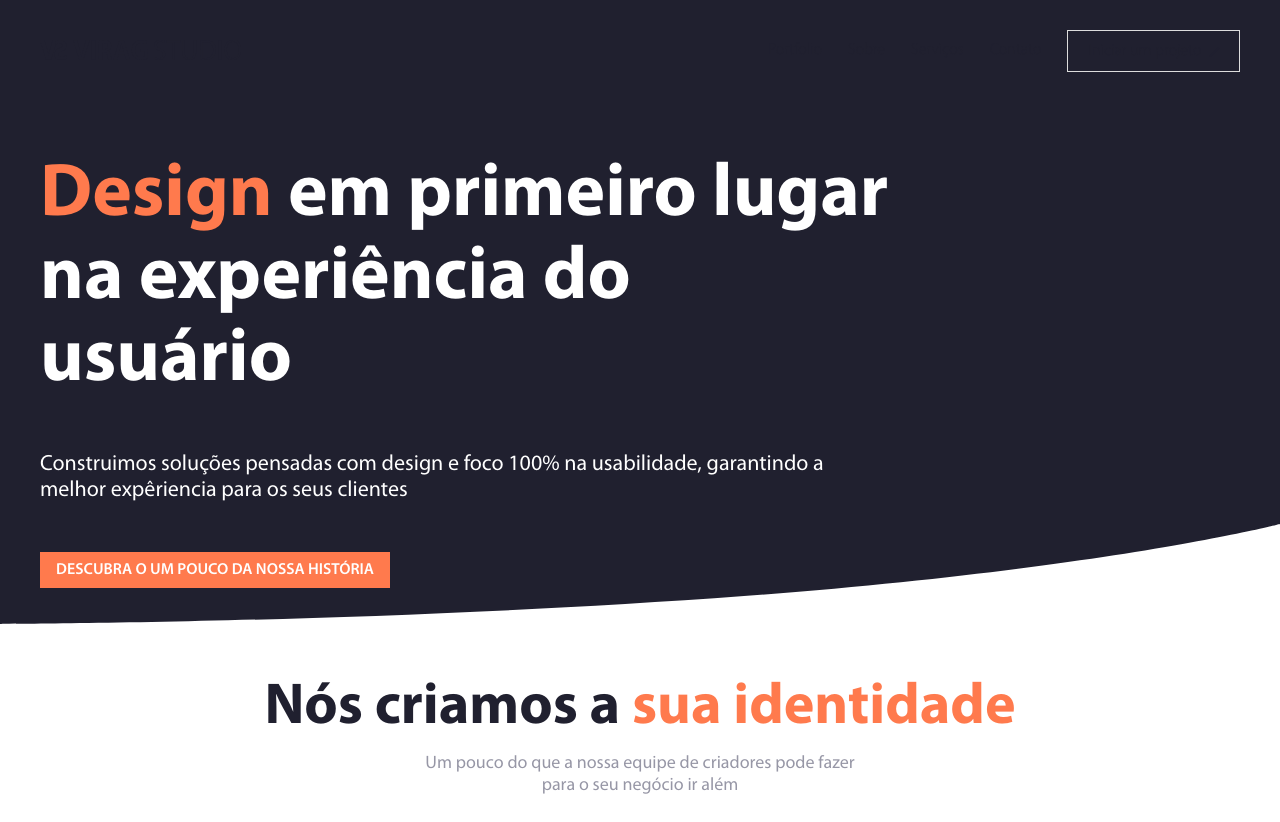
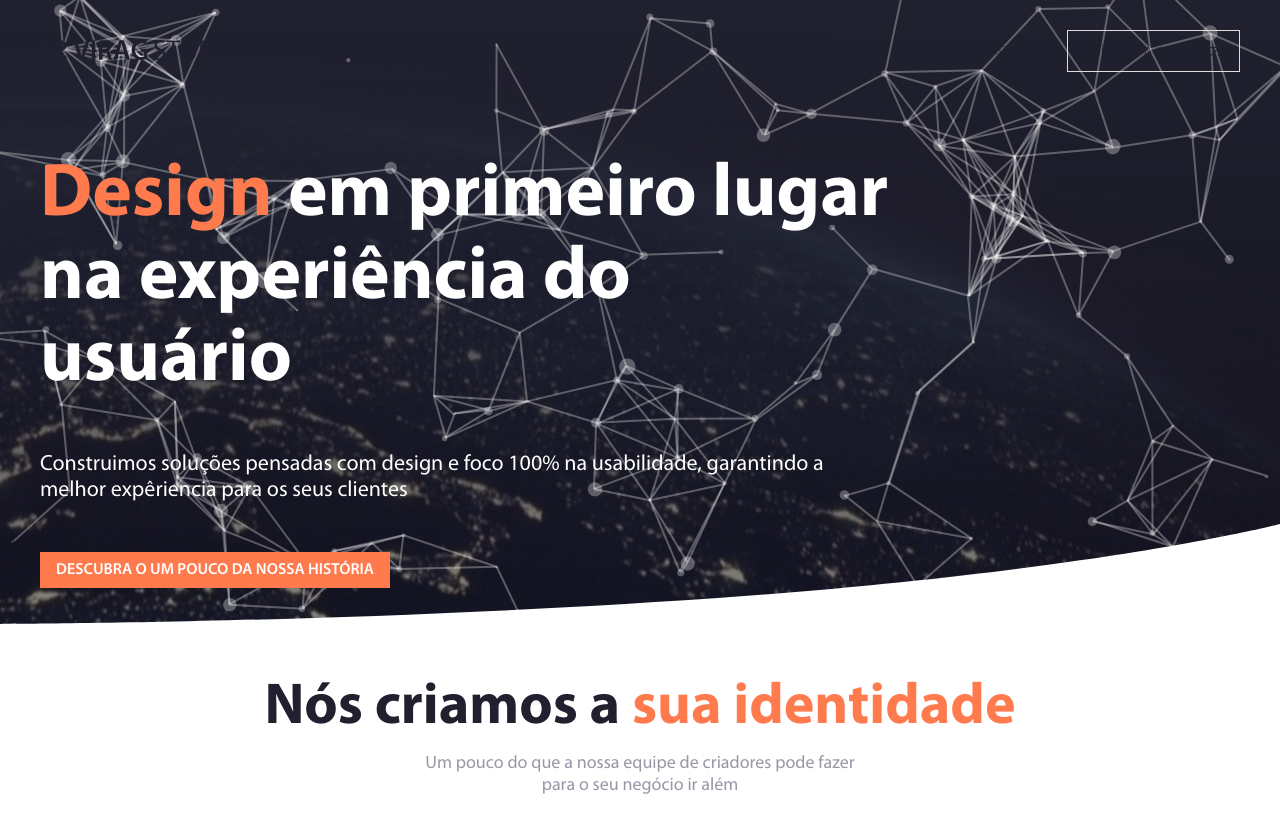
Before and after one commit to RichardVirag/viragstudio, a Node server app: template views/index.ejs in a window 1280 px wide. Shown: the top 822 px of the page. Run offline with Node 20, Linux system fonts and the light colour scheme; the template is opened without the code that fills it, so the values that code supplies are empty; some libraries are stand-ins or nearby versions.

Commit message:
Canvas banner index

```diff
--- a/assets/css/main.css
+++ b/assets/css/main.css
@@ -525,7 +525,7 @@ footer .cut-triangle {
 }
 
 .social-footer {
-  width: 260px;
+  width: 200px;
 }
 
 .social-footer a {
@@ -542,23 +542,33 @@ footer .cut-triangle {
 /* Index */
 
 .top-index {
-  background: #20202f;
+  background: url(../img/index-bg.png), #20202f;
   height: 78vh;
   position: relative;
   padding: 100px 0 120px;
-  /* background-image: url(../img/bg.png); */
   background-repeat: no-repeat;
   background-position: right;
 }
 
 .top-index .cut-triangle {
   position: absolute;
+  z-index: 2;
   bottom: 0;
   fill: #fff;
 }
 
+#banner-canvas {
+  position: absolute;
+  width: 100%;
+  height: 100%;
+  top: 0;
+  left: 0;
+}
+
 .top-index-content {
   width: 849px;
+  position: relative;
+  z-index: 2;
 }
 
 .top-index-content h1 {
--- /dev/null
+++ b/assets/js/index.js
@@ -0,0 +1,101 @@
+// Banner Canvas
+
+const canvas = document.getElementById('banner-canvas');
+const ctx = canvas.getContext('2d');
+canvas.width = window.innerWidth;
+canvas.height = canvas.clientHeight;
+const particlesArray = [];
+
+window.addEventListener('resize', () => {
+    canvas.width = window.innerWidth;
+})
+
+const mouse = {
+    x: undefined,
+    y: undefined
+}
+
+class Particle {
+    constructor() {
+        // this.x = mouse.x;
+        // this.y = mouse.y;
+        this.x = Math.random() * canvas.width;
+        this.y = Math.random() * canvas.height;
+        this.size = Math.random() * 8 + 1;
+        this.speedX = Math.random() * 3 - 1.5;
+        this.speedY = Math.random() * 3 - 1.5;
+    }
+    update() {
+        this.x += this.speedX;
+        this.y += this.speedY;
+        if (this.size > 0.2) this.size -= 0.1;
+    }
+    draw() {
+        ctx.fillStyle = 'rgba(255, 255, 255, 0.3)';
+        ctx.beginPath();
+        ctx.arc(this.x, this.y, this.size, 50, 0, Math.PI * 2);
+        ctx.fill();
+    }
+}
+
+function handleParticles() {
+    for (let i = 0; i < particlesArray.length; i++) {
+        particlesArray[i].update();
+        particlesArray[i].draw();
+
+        for (let j = i; j < particlesArray.length; j++) {
+            const dx = particlesArray[i].x - particlesArray[j].x;
+            const dy = particlesArray[i].y - particlesArray[j].y;
+            const distance = Math.sqrt(dx * dx + dy * dy);
+
+            if (distance < 100) {
+                ctx.beginPath();
+                ctx.strokeStyle = 'rgba(255, 255, 255, 0.3)';
+                ctx.lineWidth = 2;
+                ctx.moveTo(particlesArray[i].x, particlesArray[i].y);
+                ctx.lineTo(particlesArray[j].x, particlesArray[j].y);
+                ctx.stroke();
+            }
+        }
+
+        if (particlesArray[i].size <= 0.3) {
+            particlesArray.splice(i, 1);
+            i--;
+        }
+    }
+}
+
+function animate() {
+    ctx.clearRect(0, 0, canvas.width, canvas.height);
+
+    handleParticles();
+    requestAnimationFrame(animate);
+}
+animate();
+
+function loop() {
+    setTimeout(function () {
+        particlesArray.push(new Particle());
+        loop()
+    }, 5);
+};
+loop();
+
+// Slide homepage
+
+function showSlideHomepage(index) {
+    let slides = document.getElementsByClassName('slide-index');
+    let dots = document.getElementsByClassName('index-dot');
+
+    for (i = 0; i < slides.length; i++) {
+        slides[i].style.display = "none";
+    }
+    for (i = 0; i < dots.length; i++) {
+        dots[i].className = dots[i].className.replace(" active", "");
+    }
+
+    slides[index - 1].style.display = "block";
+    dots[index - 1].className += " active";
+}
+
+showSlideHomepage(1);
--- a/assets/js/main.js
+++ /dev/null
@@ -1,18 +0,0 @@
-// Slide homepage
-
-function showSlideHomepage(index) {
-    let slides = document.getElementsByClassName('slide-index');
-    let dots = document.getElementsByClassName('index-dot');
-
-    for (i = 0; i < slides.length; i++) {
-        slides[i].style.display = "none";
-    }
-    for (i = 0; i < dots.length; i++) {
-        dots[i].className = dots[i].className.replace(" active", "");
-    }
-
-    slides[index - 1].style.display = "block";
-    dots[index - 1].className += " active";
-}
-
-showSlideHomepage(1)
--- a/views/contato.ejs
+++ b/views/contato.ejs
@@ -87,12 +87,6 @@
                             <span>Linkedin</span>
                         </a>
                     </li>
-                    <li>
-                        <a href="http://" target="_blank">
-                            <i class="fa fa-github"></i>
-                            <span>Github</span>
-                        </a>
-                    </li>
                 </ul>
             </div>
         </div>
--- a/views/index.ejs
+++ b/views/index.ejs
@@ -4,6 +4,7 @@
 <body>
     <%- include('./partials/nav.ejs') %>
     <section class="top-index">
+        <canvas id="banner-canvas"></canvas>
         <div class="container">
             <div class="top-index-content">
                 <h1>
@@ -242,5 +243,6 @@
         </div>
     </section>
     <%- include('./partials/footer.ejs') %>
+    <script src="js/index.js"></script>
 </body>
 </html>
--- a/views/partials/footer.ejs
+++ b/views/partials/footer.ejs
@@ -28,12 +28,8 @@
                     <a href="http://" target="_blank">
                         <i class="fa fa fa-linkedin-square"></i>
                     </a>
-                    <a href="http://" target="_blank">
-                        <i class="fa fa-github"></i>
-                    </a>
                 </div>
             </div>
         </div>
     </div>
-    <script src="js/main.js"></script>
 </footer>
```
Also changed, not shown: assets/img/index-bg.png (added).
